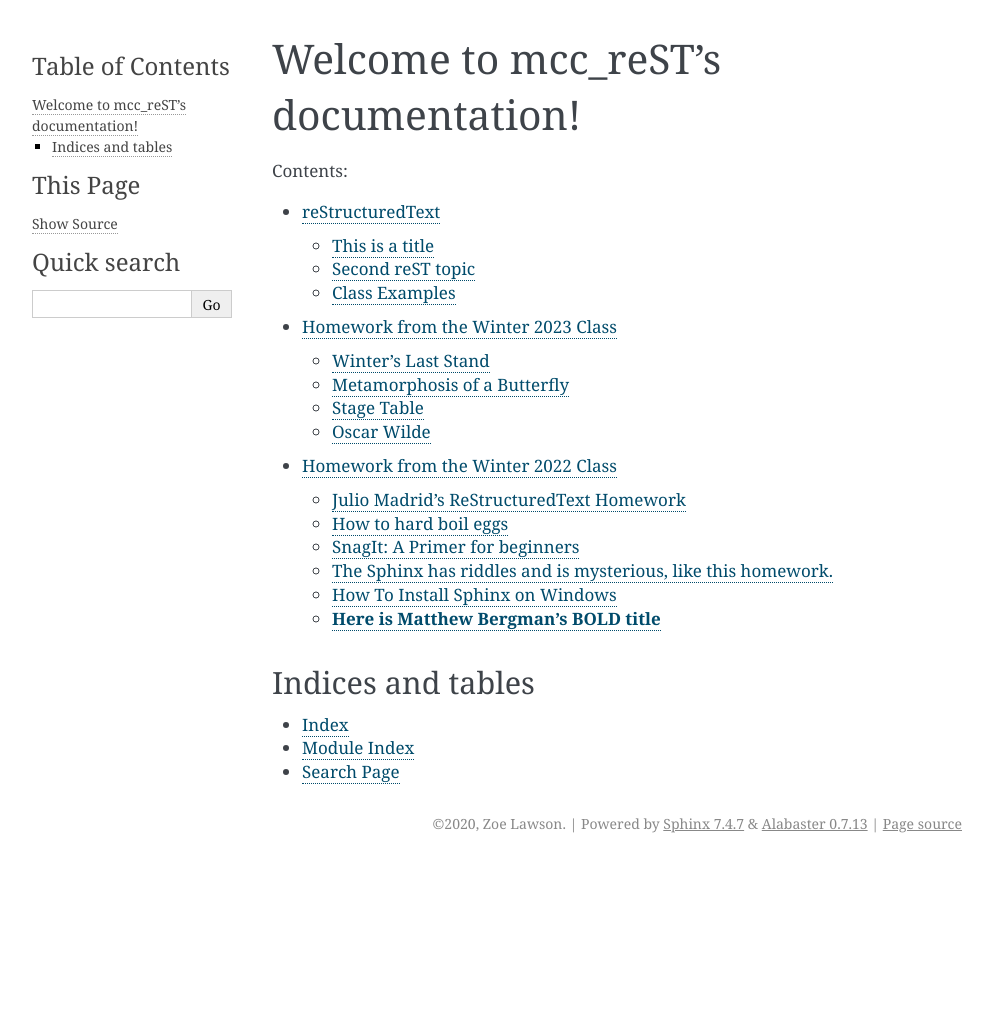
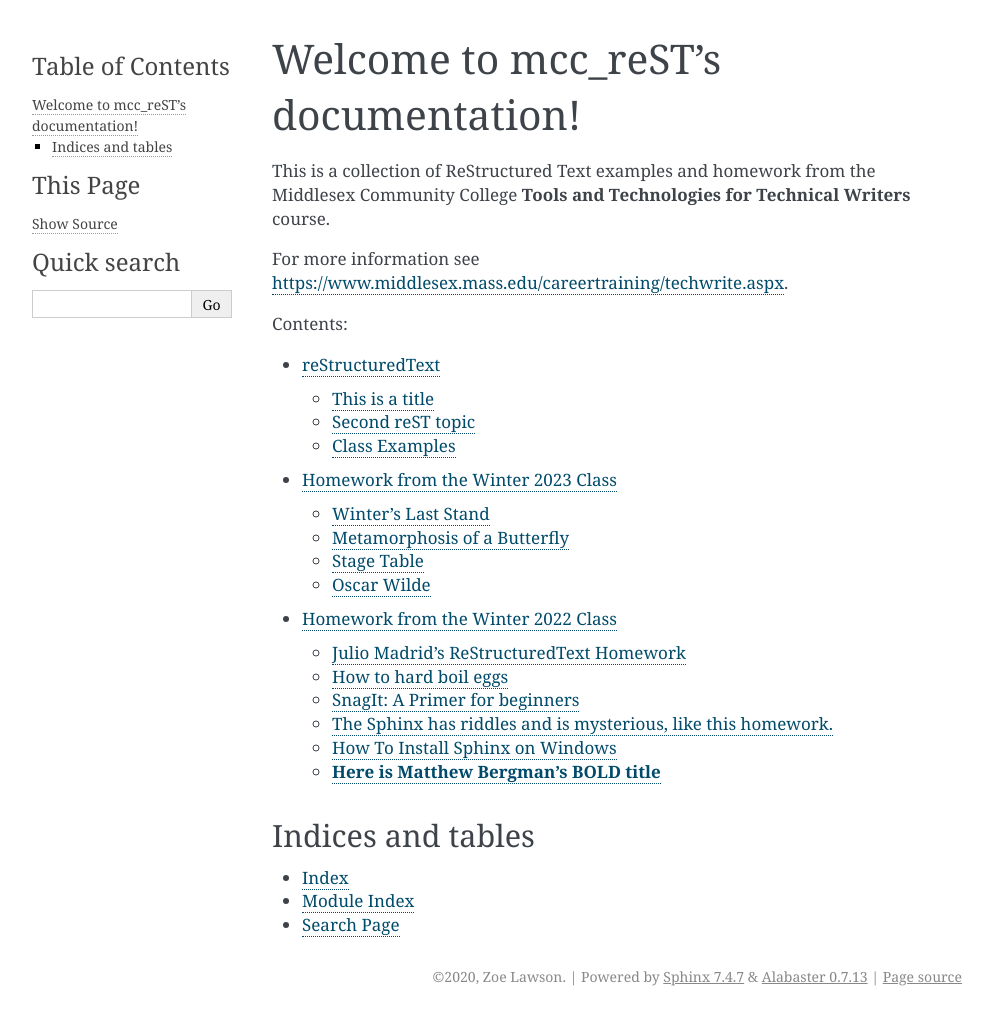
Before and after one commit to ZoeLawson/mcc_read_the_docs, a Sphinx documentation site: the page built from docs/index.rst, in a window 1280 px wide. Shown: the whole page, without its empty margins (148-1140 px from the left). Built offline with Sphinx 7.4.7, drawn with Linux system fonts in a browser that asks for light colours; before the commit the page ends 900 px from its top, so only the background shows below that.

Commit message:
trying to update the intro page

```diff
--- a/docs/index.rst
+++ b/docs/index.rst
@@ -5,6 +5,13 @@
 
 Welcome to mcc_reST's documentation!
 ====================================
+
+This is a collection of ReStructured Text examples and homework from the
+Middlesex Community College **Tools and Technologies for Technical Writers**
+course.
+
+For more information see https://www.middlesex.mass.edu/careertraining/techwrite.aspx.
+
 
 .. toctree::
    :maxdepth: 2
```
